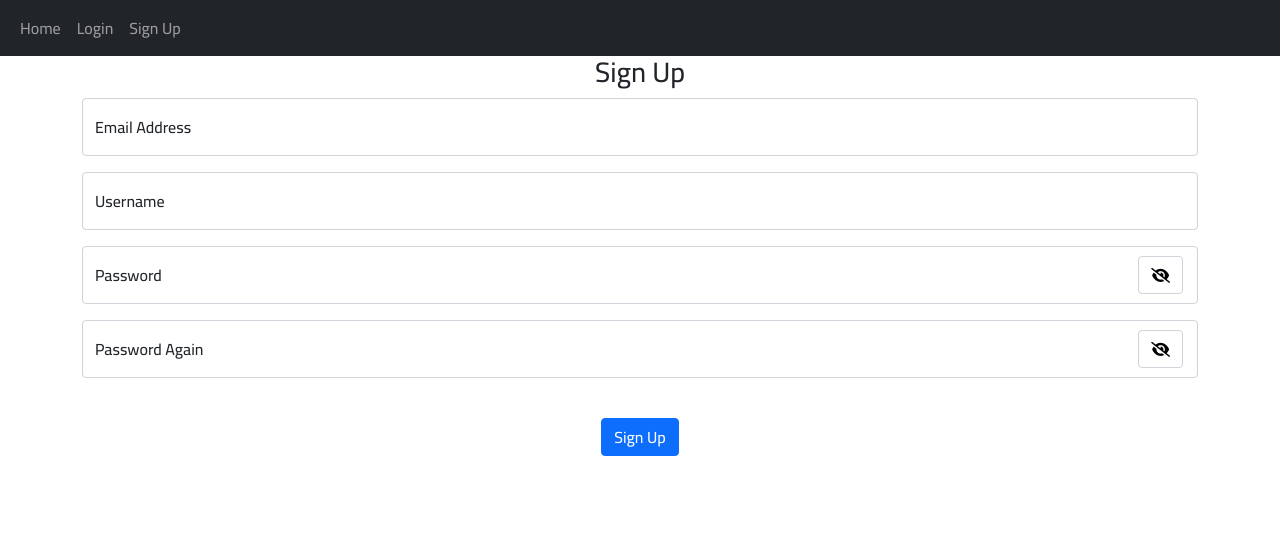
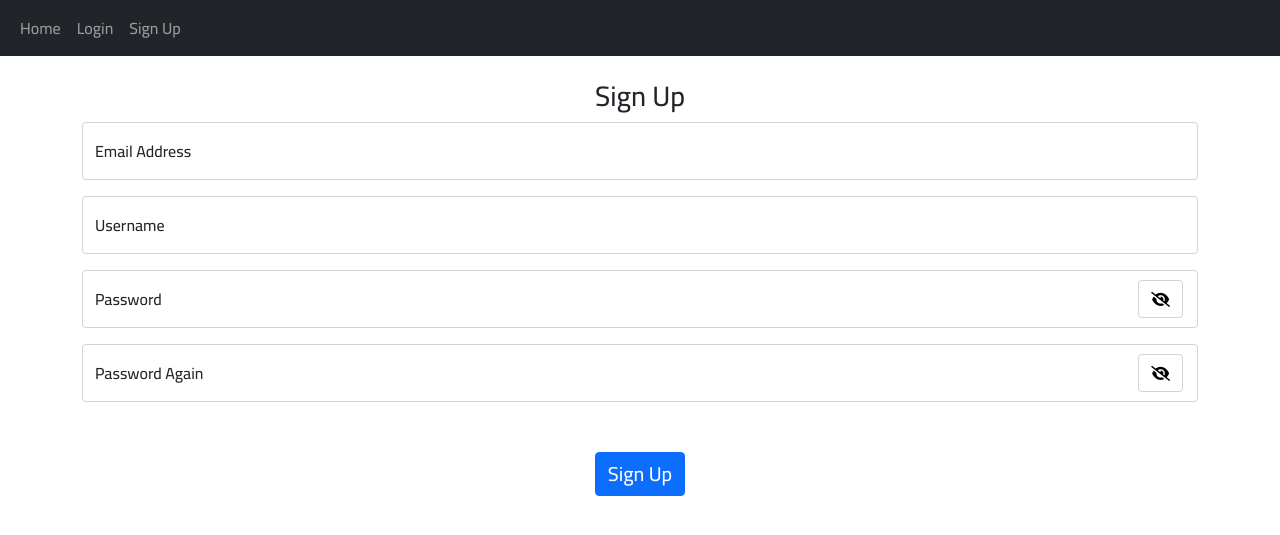
Before and after one commit to mohabmohamed44/Advanced_Flask_Blog_Web_Application, a Flask app: page /sign-up in a window 1280 px wide. Shown: the top 535 px of the page. Run offline with Flask 3, Linux system fonts and the light colour scheme; some libraries are stand-ins or nearby versions.

Commit message:
Final Commit

```diff
--- a/website/static/css/styles.css
+++ b/website/static/css/styles.css
@@ -24,3 +24,8 @@ i {
     border-color: #ced4da;
     margin-right: 15px;
 }
+
+form .signup_btn {
+    margin: 0 auto;
+    padding: 10px;
+}
--- a/website/templates/posts.html
+++ b/website/templates/posts.html
@@ -1,6 +1,6 @@
 {% extends "posts_div.html" %} {% block title %}{{username}}'s Posts{% endblock
 %} {% block header %} {{username}}'s posts {% endblock %} {% block footer %}
-<div align="center">
+<div class="text-center d-flex align-items-center justify-content-center mt-4">
     <a href="/home"><button type="button" class="btn btn-primary btn-lg">Back to Posts</button></a>
 </div>
 {% endblock %}
--- a/website/templates/posts_div.html
+++ b/website/templates/posts_div.html
@@ -1,6 +1,6 @@
 {% extends "base.html" %} {% block title %}Home{% endblock %} {% block content
 %}
-<h1 align="center">{% block header %}Posts{% endblock %}</h1>
+<h1 class="text-center mt-4">{% block header %}Posts{% endblock %}</h1>
 <div id="posts">
   {% for post in posts %}
   <div class="card border-dark">
@@ -115,7 +115,7 @@
   <br/ > {% endfor %}
 </div>
 {% block footer %}
-<div align="center">
+<div class="text-center d-flex align-items-center justify-content-center ">
   <a href="/create-post"
     ><button type="button" class="btn btn-primary btn-lg">
       Create a Post
--- a/website/templates/signup.html
+++ b/website/templates/signup.html
@@ -1,7 +1,8 @@
-{% extends "base.html" %} {% block title %}Sign Up{% endblock %} {% block
-content %}
-<form method="POST">
-  <h3 align="center">Sign Up</h3>
+{% extends "base.html" %}
+{% block title %}Sign Up{% endblock %}
+{% block content %}
+<form method="POST" class="mx-auto mt-4">
+  <h3 style="text-align:center;">Sign Up</h3>
   <div class="form-floating mb-3">
     <input
       type="text"
@@ -57,8 +58,8 @@ content %}
     </button>
   </div>
   <br />
-  <div align="center">
-    <button class="btn btn-primary" type="submit">Sign Up</button>
+  <div class="signup_btn d-flex align-items-center justify-content-center">
+    <button class="btn btn-primary fs-5" type="submit">Sign Up</button>
   </div>
 </form>
 {% endblock %}
```
Also changed, not shown: website/templates/login.html (+4 -4 lines), instance/database.db.
